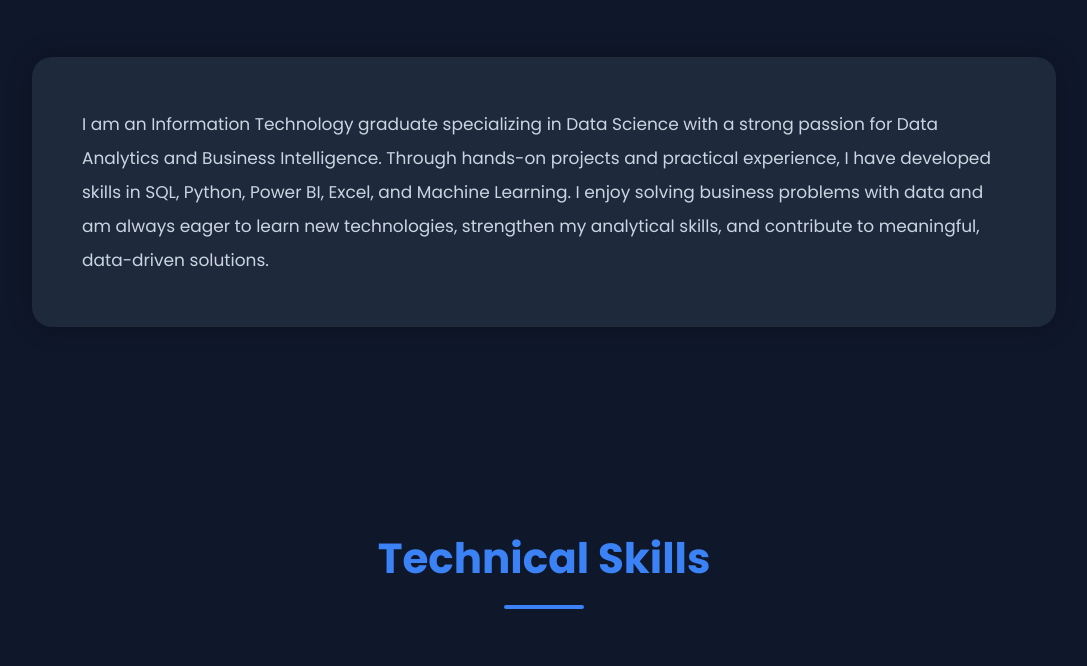
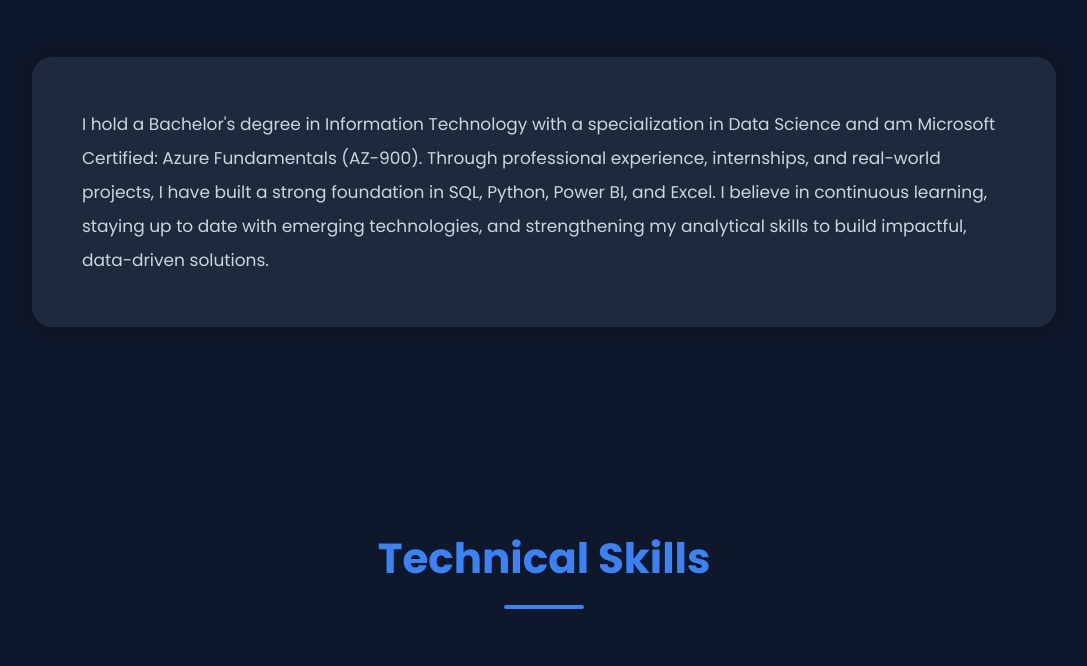
Before and after one commit to alisha1809/alisha1809.github.io, a plain HTML site: page index.html in a window 1280 px wide. Shown: the part 1135-1801 px from the top of the page, without its empty margins (96-1183 px from the left). Drawn offline with Linux system fonts and the light colour scheme.

Commit message:
Update index.html

```diff
--- a/index.html
+++ b/index.html
@@ -134,9 +134,10 @@
 
 <p>
 
-I am an Information Technology graduate specializing in Data Science with a strong passion for Data Analytics and Business Intelligence. Through hands-on projects and practical experience,
-I have developed skills in SQL, Python, Power BI, Excel, and Machine Learning.
-I enjoy solving business problems with data and am always eager to learn new technologies, strengthen my analytical skills, and contribute to meaningful, data-driven solutions.
+I hold a Bachelor's degree in Information Technology with a specialization in Data Science and am Microsoft Certified: Azure Fundamentals
+    (AZ-900). Through professional experience, internships, and real-world projects,
+    I have built a strong foundation in SQL, Python, Power BI, and Excel. I believe in continuous learning, staying up to date with emerging technologies,
+    and strengthening my analytical skills to build impactful, data-driven solutions.
 </p>
 
 </div>
```
